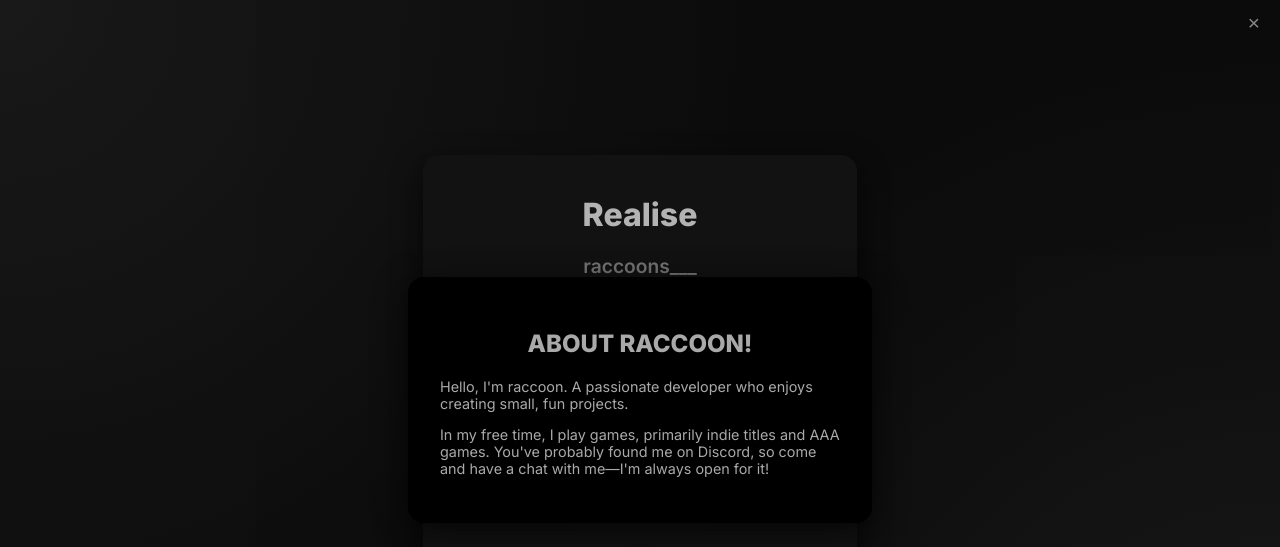
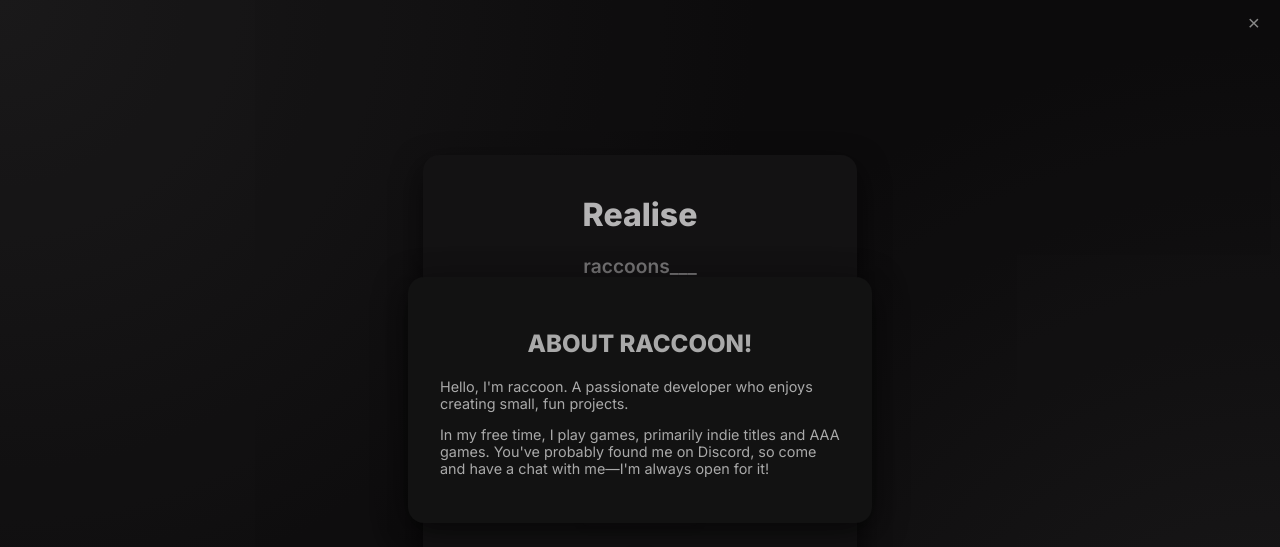
Before and after one commit to Rizzy-raccoon/RaccoonCard, a plain HTML site: page index.html in a window 1280 px wide. Both pictures are taken after a click on the button "About Me!". Shown: the top 547 px of the page. Drawn offline with Linux system fonts and the light colour scheme.

Commit message:
Add files via upload

```diff
--- a/index.html
+++ b/index.html
@@ -196,7 +196,7 @@
   }
 
   #aboutModalContent {
-    background: #000000; /* Solid black */
+    background: #121212; /* Solid black */
     color: #a9a9a9;
     border-radius: 16px;
     padding: 2rem;
```
